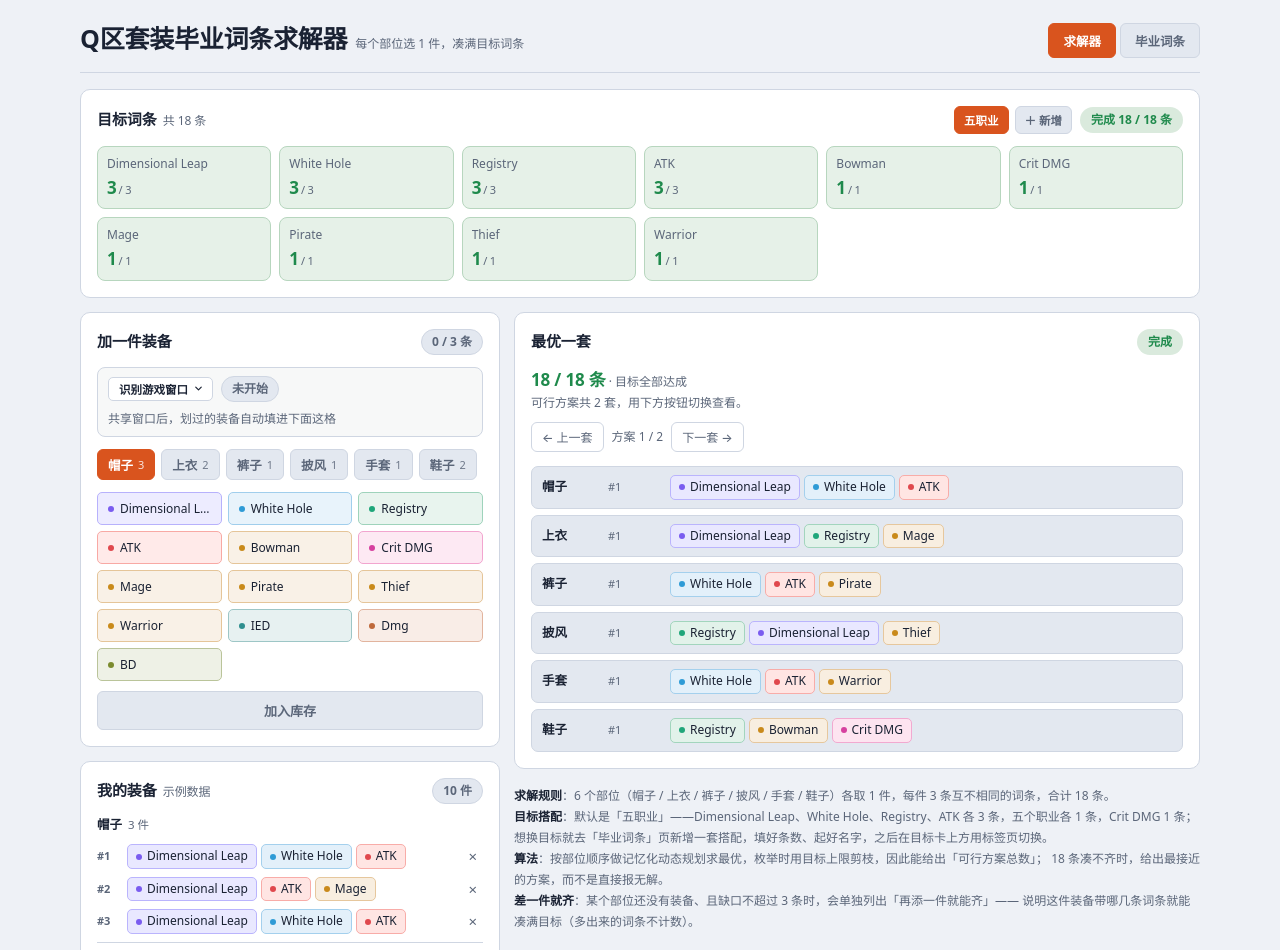
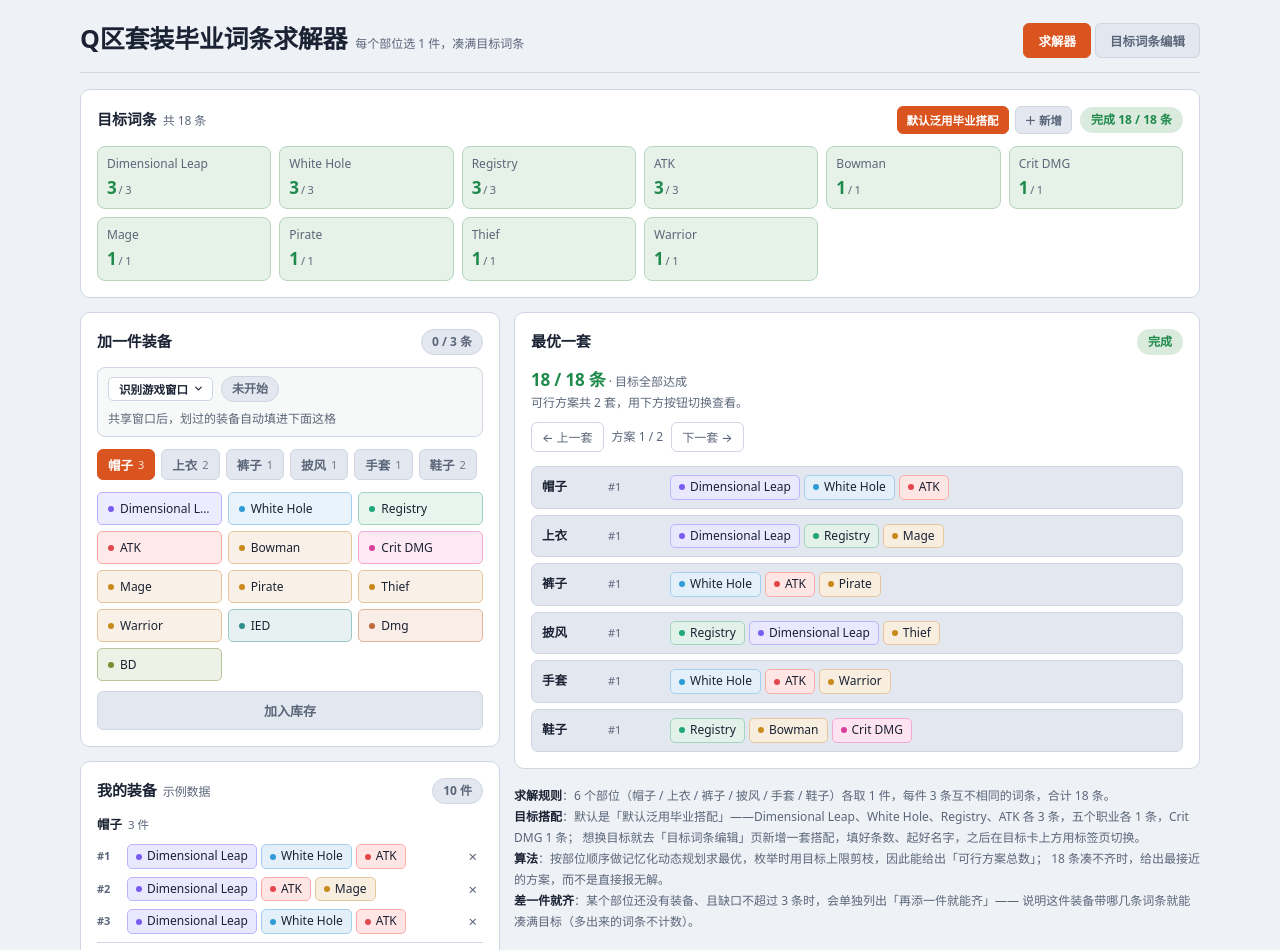
Before and after one commit to YourKlc/3l-set-solver, a plain HTML site: page index.html in a window 1280 px wide. Shown: the top 950 px of the page. Drawn offline with Linux system fonts and the light colour scheme.

Commit message:
右上角页签改名「目标词条编辑」，默认搭配改名为「默认泛用毕业搭配」

```diff
--- a/index.html
+++ b/index.html
@@ -508,8 +508,8 @@ button.cust-apply{width:auto;padding:8px 16px;flex:0 0 auto}
 
       <p class="note">
         <b>求解规则</b>：6 个部位（帽子 / 上衣 / 裤子 / 披风 / 手套 / 鞋子）各取 1 件，每件 3 条互不相同的词条，合计 18 条。<br>
-        <b>目标搭配</b>：默认是「五职业」——Dimensional Leap、White Hole、Registry、ATK 各 3 条，五个职业各 1 条，Crit DMG 1 条；
-        想换目标就去「毕业词条」页新增一套搭配，填好条数、起好名字，之后在目标卡上方用标签页切换。<br>
+        <b>目标搭配</b>：默认是「默认泛用毕业搭配」——Dimensional Leap、White Hole、Registry、ATK 各 3 条，五个职业各 1 条，Crit DMG 1 条；
+        想换目标就去「目标词条编辑」页新增一套搭配，填好条数、起好名字，之后在目标卡上方用标签页切换。<br>
         <b>算法</b>：按部位顺序做记忆化动态规划求最优，枚举时用目标上限剪枝，因此能给出「可行方案总数」；
         18 条凑不齐时，给出最接近的方案，而不是直接报无解。<br>
         <b>差一件就齐</b>：某个部位还没有装备、且缺口不超过 3 条时，会单独列出「再添一件就能齐」——
@@ -571,7 +571,7 @@ button.cust-apply{width:auto;padding:8px 16px;flex:0 0 auto}
         <b>合计正好 18 条</b>：等于要求每一条都不能浪费，求出来的搭配里每一件都是满分词条。<br>
         <b>合计少于 18 条</b>：允许出现空转词条，求解器仍然优先把目标条数凑齐，剩下的位置可以放任意词条。<br>
         <b>每条上限 3</b>：每条词条最多填 3 条，再多就填不上去了。<br>
-        <b>多套搭配</b>：「五职业」是默认搭配，不能改名、不能删；点「＋ 新增搭配」会复制当前这套的条数，另存为一套新的，
+        <b>多套搭配</b>：「默认泛用毕业搭配」是默认搭配，不能改名、不能删；点「＋ 新增搭配」会复制当前这套的条数，另存为一套新的，
         名称和备注都能随时改，也可以删掉。切换搭配在目标卡上方的标签页里点，两页的标签是同一套。
       </p>
     </section>
@@ -616,7 +616,7 @@ TAGS.forEach(t => { TAGMAP[t.k] = t; });
 const DEFAULT_PRESET_ID = 'classic';
 const DEFAULT_PRESET = {
   id: DEFAULT_PRESET_ID,
-  name: '五职业',
+  name: '默认泛用毕业搭配',
   desc: '通用四类各 3 条，五个职业各 1 条，Crit DMG 1 条',
   builtin: true,
   targets: { DL:3, WH:3, REG:3, ATK:3, MAGE:1, PIRATE:1, THIEF:1, WARRIOR:1, BOW:1, CD:1 }
@@ -776,7 +776,7 @@ const STORE_KEY = 'ms-3l-solver-v2';
 const state = {
   page:'solve',
   activeId:'classic',
-  presets:[{ id:'classic', name:'五职业', desc:'通用四类各 3 条，五个职业各 1 条，Crit DMG 1 条', builtin:true,
+  presets:[{ id:'classic', name:'默认泛用毕业搭配', desc:'通用四类各 3 条，五个职业各 1 条，Crit DMG 1 条', builtin:true,
              targets:{ DL:3, WH:3, REG:3, ATK:3, MAGE:1, PIRATE:1, THIEF:1, WARRIOR:1, BOW:1, CD:1 } }],
   inv:null,
   demo:false,
@@ -793,7 +793,7 @@ function emptyInv() {
 function P(a, b, c) { return { lines:[a, b, c] }; }
 
 function demoInv() {
-  /* 用这套示例可以直接凑满「五职业」的 18 条，并且有 2 套不同选择；
+  /* 用这套示例可以直接凑满「默认泛用毕业搭配」的 18 条，并且有 2 套不同选择；
      hat #3 与 #1 词条完全相同，用来演示同款件不会算成两套方案 */
   return {
     hat:    [P('DL','WH','ATK'),  P('DL','ATK','MAGE'), P('DL','WH','ATK')],
@@ -861,7 +861,7 @@ function applyStore(d) {
     state.presets = list;
     state.activeId = list.some(p => p.id === d.activeId) ? d.activeId : DEFAULT_PRESET_ID;
   } else {
-    /* 旧存档迁移：原来只有「五职业 + 一份自定义」 */
+    /* 旧存档迁移：原来只有「默认泛用毕业搭配 + 一份自定义」 */
     state.presets = [makePreset(DEFAULT_PRESET)];
     const oldCustom = d.custom ? cleanTargets(d.custom) : null;
     const oldTotal = oldCustom ? TAGS.reduce((a, t) => a + (oldCustom[t.k] || 0), 0) : 0;
@@ -894,7 +894,7 @@ function renderPage() {
   box.innerHTML = '';
   const pages = [
     { k:'solve',  label:'求解器' },
-    { k:'custom', label:'毕业词条' }
+    { k:'custom', label:'目标词条编辑' }
   ];
   pages.forEach(p => {
     const btn = el('button', 'tab', p.label);
@@ -930,7 +930,7 @@ function renderMode() {
     box.appendChild(btn);
   });
   const add = el('button', 'mode-btn', '＋ 新增');
-  add.title = '去「毕业词条」页新增一套搭配';
+  add.title = '去「目标词条编辑」页新增一套搭配';
   add.onclick = () => { state.page = 'custom'; renderAll(); };
   box.appendChild(add);
 }
@@ -989,7 +989,7 @@ function renderTargets() {
   $('#targetSub').textContent = '共 ' + totalTarget + ' 条';
 }
 
-/* ===== 渲染：搭配列表（毕业词条页）===== */
+/* ===== 渲染：搭配列表（目标词条编辑页）===== */
 function renderPresets() {
   const box = $('#presetRow');
   box.innerHTML = '';
@@ -1341,7 +1341,7 @@ function renderResult() {
     pill.dataset.state = 'zero';
     const p = el('p', 'empty');
     if (!LAST) {
-      p.textContent = '这套搭配还没有目标词条：去右上角「毕业词条」页填起来，或切换到别的搭配。';
+      p.textContent = '这套搭配还没有目标词条：去右上角「目标词条编辑」页填起来，或切换到别的搭配。';
     } else if (!LAST.emptySlots.length) {
       p.textContent = '暂时没有可行搭配。';
     } else {
```
